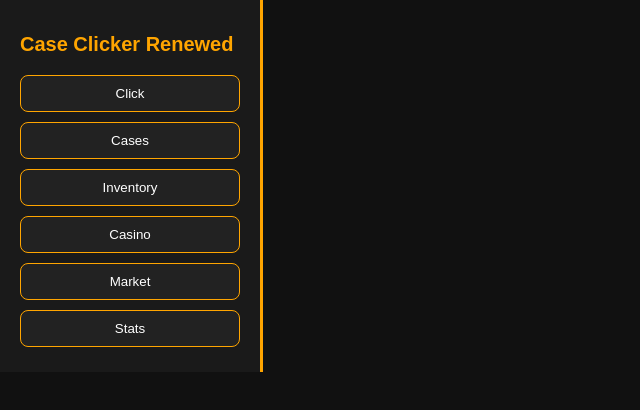
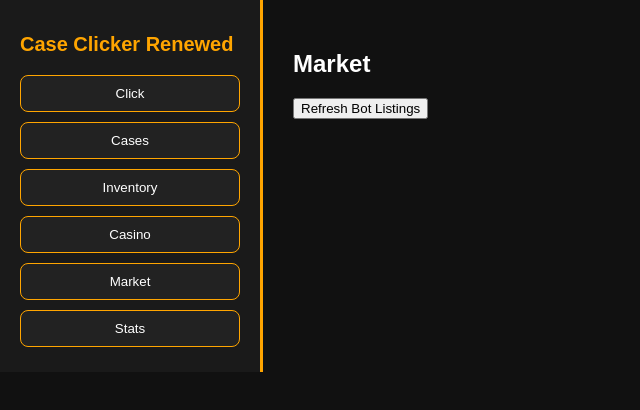
Before and after one commit to d3vi0uss/Case-Clicker-Renewed-v1, a plain HTML site: page index.html in a window 1280 px wide. Both pictures are taken after a click on the button "Market". Shown: the whole page, without its empty margins (0-640 px from the left). Drawn offline with Linux system fonts and the light colour scheme.

Commit message:
Update index.html

```diff
--- a/index.html
+++ b/index.html
@@ -67,6 +67,12 @@
   <h3 id="bjResult"></h3>
 </div>
 
+  <div id="marketPage" class="page hidden">
+  <h2>Market</h2>
+  <button onclick="generateBotListings()">Refresh Bot Listings</button>
+  <div id="marketListings"></div>
+</div>
+
 </div>
 
 <script src="js/data.js"></script>
```
